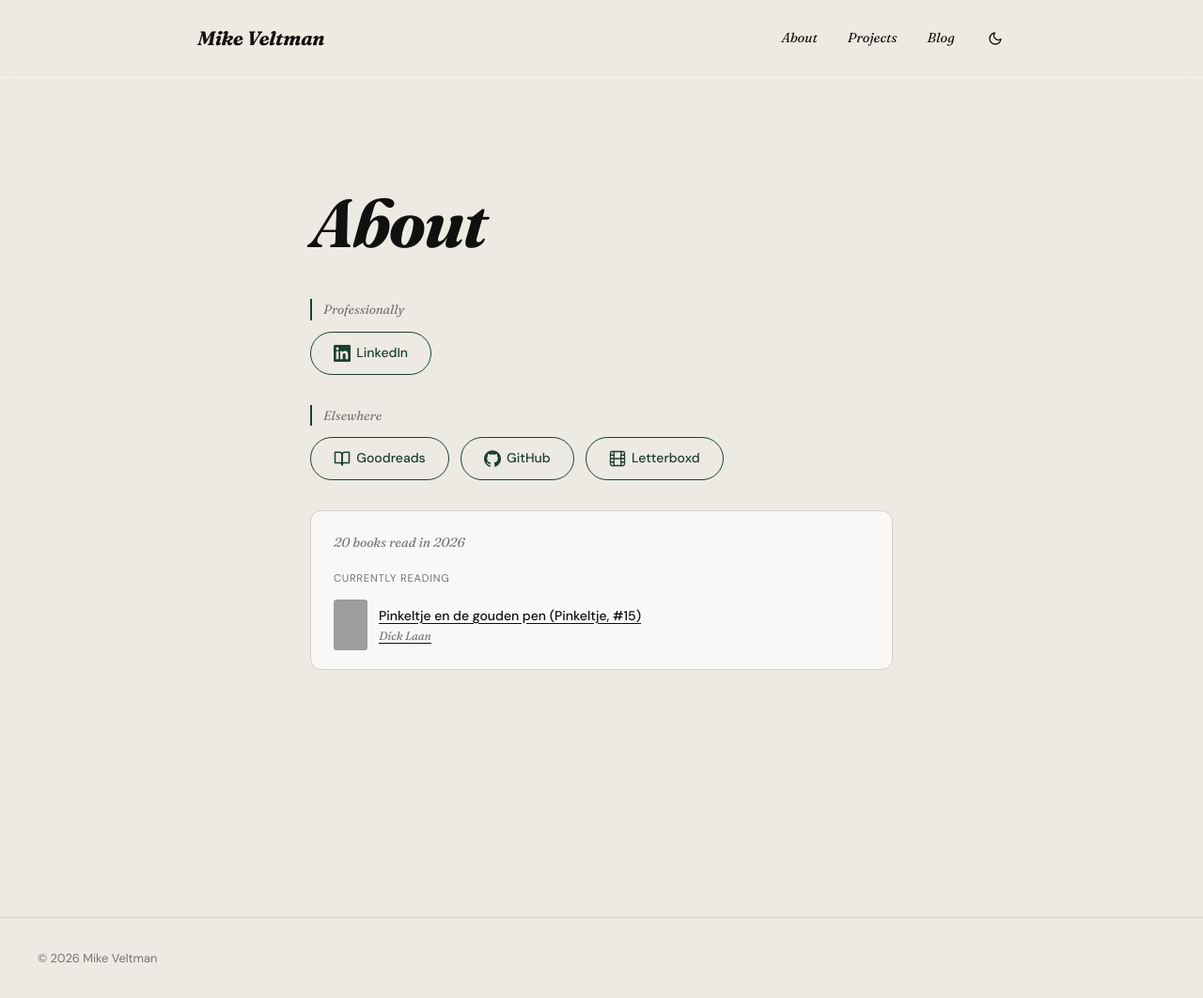
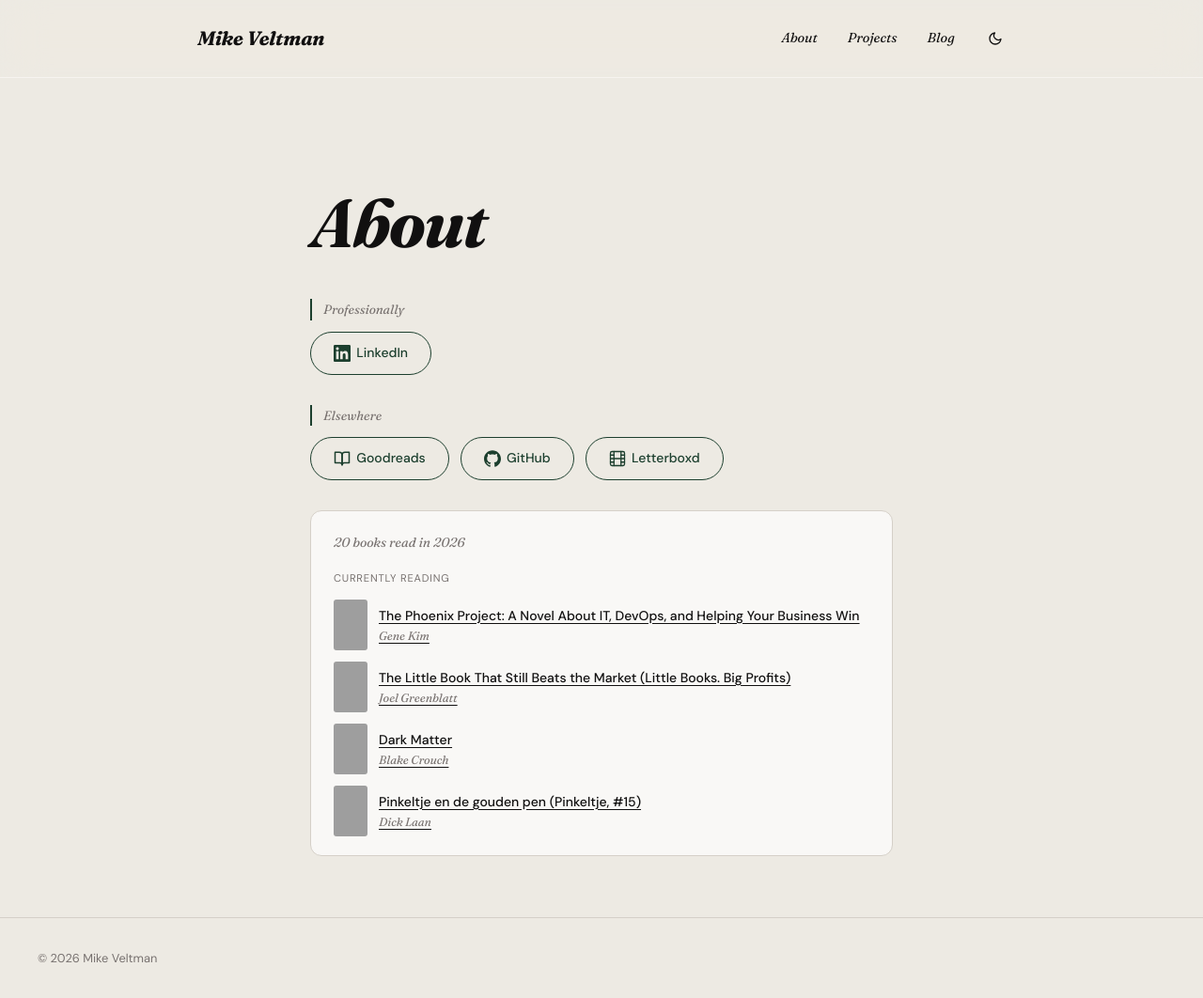
Before and after one commit to mikeveltman/mikeveltman.github.io, a Jekyll site: the page built from _pages/over.md, in a window 1280 px wide and 1062 px high. Shown: the whole window at 94% size. Built offline with Jekyll 4.4.1, drawn with Linux system fonts in a browser that asks for light colours; grey boxes are pictures that could not be loaded.

Commit message:
Update Goodreads data

```diff
--- a/_data/goodreads.json
+++ b/_data/goodreads.json
@@ -2,6 +2,27 @@
   "year": 2026,
   "read_count": 20,
   "currently_reading": [
+    {
+      "title": "The Phoenix Project: A Novel About IT, DevOps, and Helping Your Business Win",
+      "author": "Gene Kim",
+      "cover": "https://i.gr-assets.com/images/S/compressed.photo.goodreads.com/books/1361113128l/17255186.jpg",
+      "url": "https://www.goodreads.com/review/show/8712276158?utm_medium=api&utm_source=rss",
+      "read_at": ""
+    },
+    {
+      "title": "The Little Book That Still Beats the Market (Little Books. Big Profits)",
+      "author": "Joel Greenblatt",
+      "cover": "https://i.gr-assets.com/images/S/compressed.photo.goodreads.com/books/1348120206l/8247775.jpg",
+      "url": "https://www.goodreads.com/review/show/8264019049?utm_medium=api&utm_source=rss",
+      "read_at": ""
+    },
+    {
+      "title": "Dark Matter",
+      "author": "Blake Crouch",
+      "cover": "https://i.gr-assets.com/images/S/compressed.photo.goodreads.com/books/1472119680l/27833670._SY475_.jpg",
+      "url": "https://www.goodreads.com/review/show/8285995369?utm_medium=api&utm_source=rss",
+      "read_at": ""
+    },
     {
       "title": "Pinkeltje en de gouden pen (Pinkeltje, #15)",
       "author": "Dick Laan",
```
